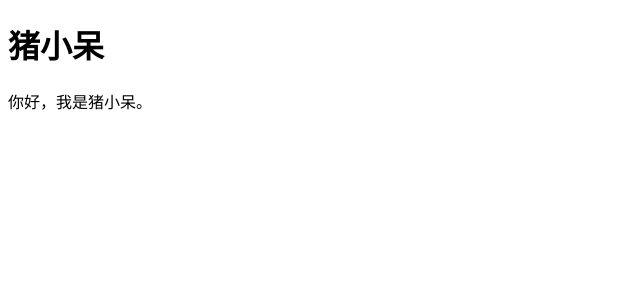
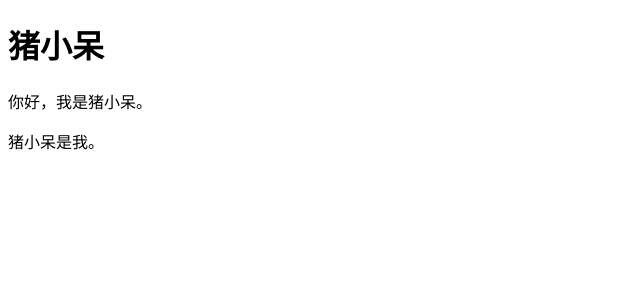
Before and after one commit to jingyuan/jingyuan.github.com, a Jekyll site: the page built from index.md, in a window 1280 px wide. Shown: the top 300 px of the page, without its empty margins (0-640 px from the left). Built offline with Jekyll 4.4.1, drawn with Linux system fonts in a browser that asks for light colours; Markdown is read by kramdown in place of the engine named in the settings.

Commit message:
Add a line

```diff
--- a/index.md
+++ b/index.md
@@ -4,3 +4,5 @@ title: 猪小呆
 ---
 
 你好，我是猪小呆。
+
+猪小呆是我。
```
